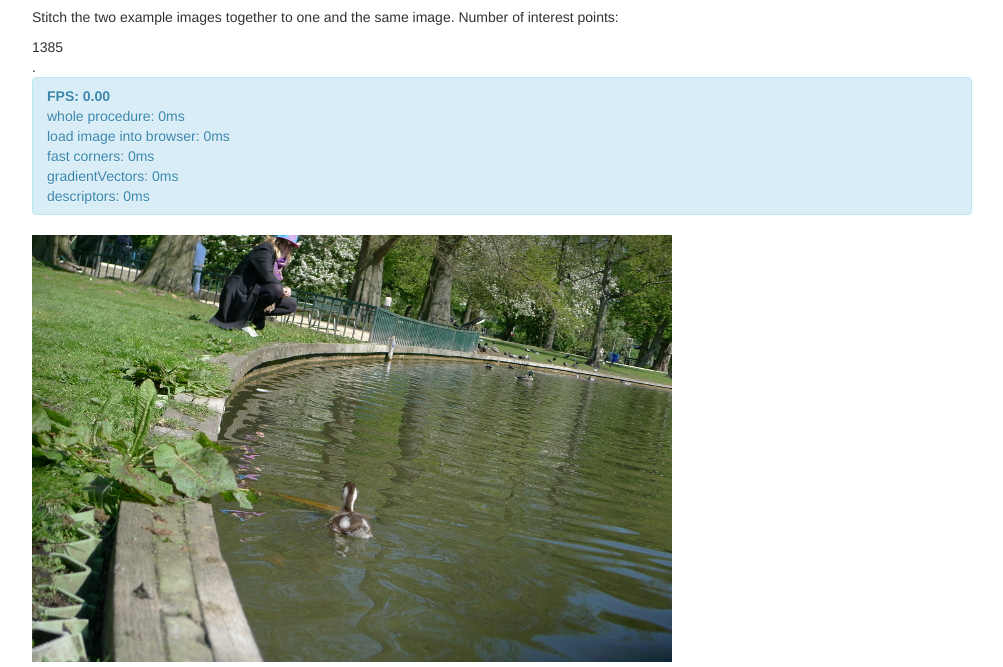
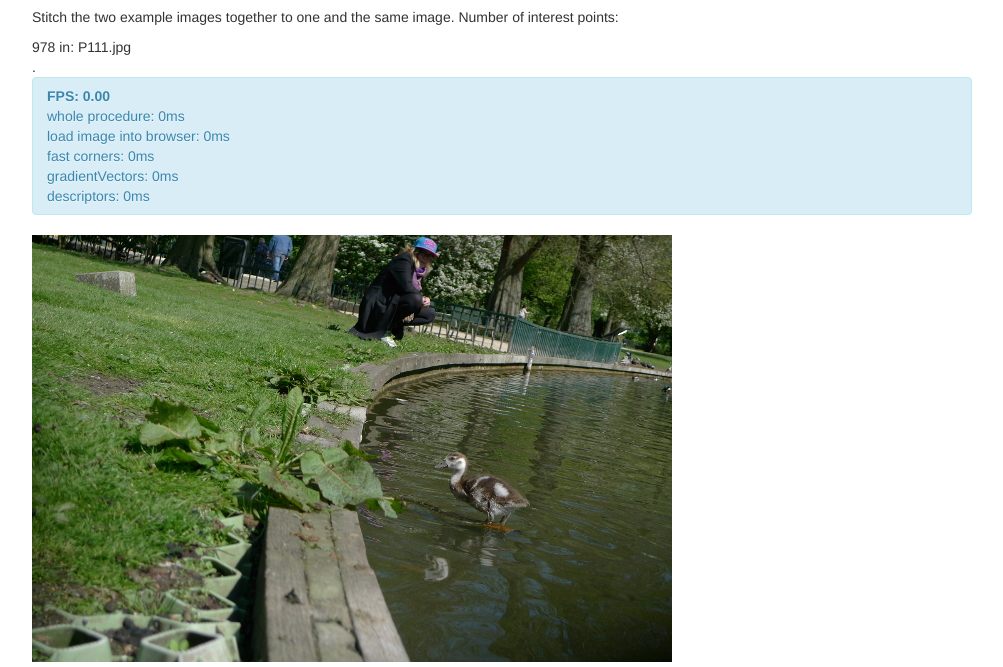
Before and after one commit to josundin/josundin.github.io, a plain HTML site: page stitch/demo/lal2.html in a window 1280 px wide. Shown: the part 163-830 px from the top of the page, without its empty margins (138-1141 px from the left). Drawn offline with Linux system fonts and the light colour scheme.

Commit message:
create separate module for image features

```diff
--- a/stitch/demo/lal2.html
+++ b/stitch/demo/lal2.html
@@ -64,39 +64,70 @@
 
 	document.addEventListener("DOMContentLoaded", init, false);
 
+	function pipe_opt(){
+	    this.descriptor_radius = 8;
+	    this.corner_threshold = 45;	//22.5			//15
+	}
 
 	function init() {
 
 		var log = document.getElementById('log');
 		var log_pts = document.getElementById('log_pts');
 		var stat = new profiler();
+		var canvas = loadCanvas("divStitched");
+		var images = ["../imgs/P112.jpg", "../imgs/P110.jpg", "../imgs/P111.jpg"];
+
 		stat.add("whole procedure");
+
+		stat.add("load image into browser");
+		stat.add("fast corners");
+		stat.add("gradientVectors");
+		stat.add("descriptors");
+
+
 		stat.start("whole procedure");
 
-		function pipe_opt(){
-		    this.descriptor_radius = 8;
-		    this.corner_threshold = 45;	//22.5			//15
-		}
+		var indx = 0;
 
-		var my_opt = new pipe_opt();
 
-		var canvas = loadCanvas("divStitched");
+		computeFeatures(images[indx++]);
 
-	 	var test_img = myPowerConstructor("../imgs/P110.jpg", stat);
+		function computeFeatures(img){
 
-	 	test_img.set(canvas, my_opt, whenDataReady);
+			var my_opt = new pipe_opt();
+		 	var test_img = myPowerConstructor(img, stat);
+		 	test_img.set(canvas, my_opt, whenDataReady);
 
-		function whenDataReady() {
-			stat.stop("whole procedure");
-			var pts = test_img.getNuberOfPoints();
-			var desc = test_img.getDescriptor();
-			console.log("Data redo!", pts);
-			//console.log(that.descriptors[0][1]);
-			log_pts.innerHTML = pts;
-			log.innerHTML = stat.log();
-		}
+			function whenDataReady() {
+				stat.stop("whole procedure");
+				var pts = test_img.getNuberOfPoints();
+				var desc = test_img.getDescriptor();
+				var srcImg = test_img.getSrc();
 
-	}
+				var lastIndex = srcImg.lastIndexOf("/");
+				srcImg = srcImg.substring(srcImg.length, lastIndex +1);
+				console.log("img done, nr pts", pts, "in:", srcImg);
+				log_pts.innerHTML = pts + " in: " + srcImg;
+				log.innerHTML = stat.log();
+
+				if(indx < (images.length)){
+					computeFeatures(images[indx++]);
+				}
+				else{
+					console.log("done computeFeatures");
+					doneComputeFeatures();
+				}
+
+			};
+
+		};
+
+		function doneComputeFeatures(){
+			console.log("done computeFeatures !!!!!!!!!!!!!!");
+
+		};
+
+	};
 
 ////////////////////////////////////////////////////////////////
 
--- a/stitch/js/imgfeatures.js
+++ b/stitch/js/imgfeatures.js
@@ -15,15 +15,8 @@ Make getters and setters for width and hight in order to make the canvas outside
 
 	//function myPowerConstructor(x){
 	_this['myPowerConstructor'] = function(x, stat){
-		stat.add("load image into browser");
-		stat.add("fast corners");
-		stat.add("gradientVectors");
-		stat.add("descriptors");
-
 		stat.start("load image into browser");
 		var that = new imgOpt(x);
-
-		console.log(that.img.src);
 
 		var myCtx;
 		var myImageW;
@@ -149,7 +142,7 @@ Make getters and setters for width and hight in order to make the canvas outside
 
 			var bin = Math.floor(angle / 180 * bins);
 			return bin;
-		}
+		};
 
 		function zeros(size) {
 			var array = new Array(size);
@@ -157,7 +150,7 @@ Make getters and setters for width and hight in order to make the canvas outside
 			array[i] = 0;
 			}
 			return array;
-		}
+		};
 		///////END descriptor stuff//////////////////////////////////////
 
 
@@ -198,6 +191,10 @@ Make getters and setters for width and hight in order to make the canvas outside
         	getDescriptor: function() {
         		var descr = that.descriptors;
 				 return descr;
+        	},
+        	getSrc: function() {
+        		var src = that.img.src;
+				 return src;
         	}
 	    };
 	};
```
